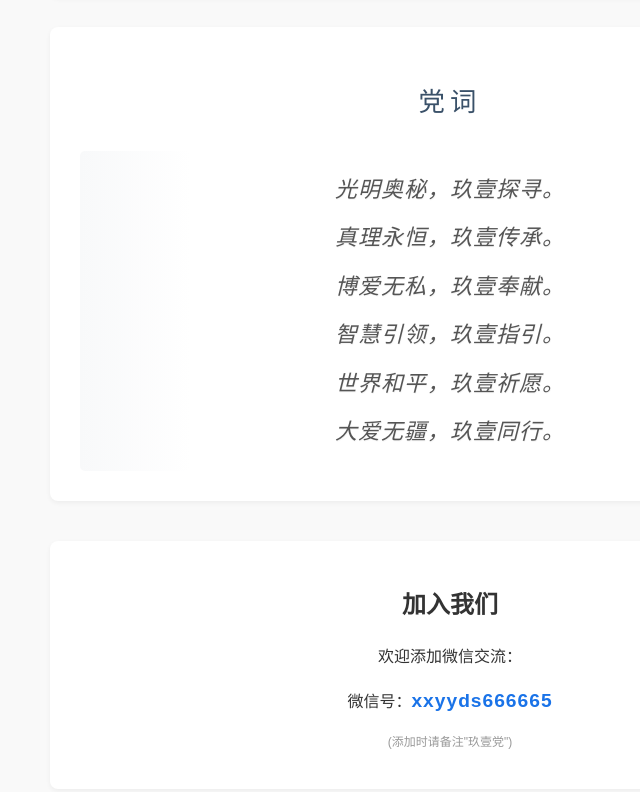
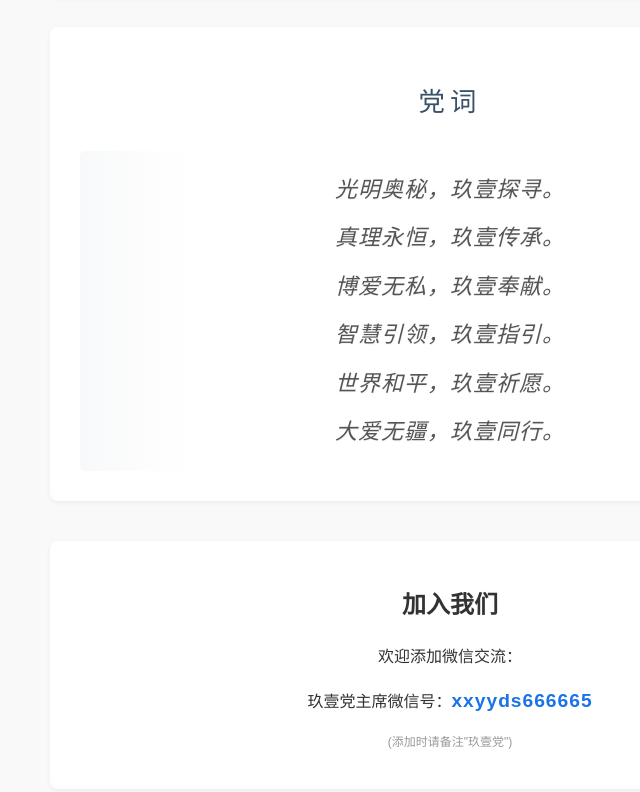
Before and after one commit to guhua870/my-website, a plain HTML site: page index.html in a window 1280 px wide. Shown: the part 995-1787 px from the top of the page, without its empty margins (190-830 px from the left). Drawn offline with Linux system fonts and the light colour scheme.

Commit message:
Update index.html

```diff
--- a/index.html
+++ b/index.html
@@ -187,7 +187,7 @@
     <div class="contact">
         <h2>加入我们</h2>
         <p>欢迎添加微信交流：</p>
-        <p>微信号：<span class="wechat-id">xxyyds666665</span></p>
+        <p>玖壹党主席微信号：<span class="wechat-id">xxyyds666665</span></p>
         <p style="font-size:12px; color:#999; margin-top:10px;">(添加时请备注"玖壹党")</p>
     </div>
 </body>
```
